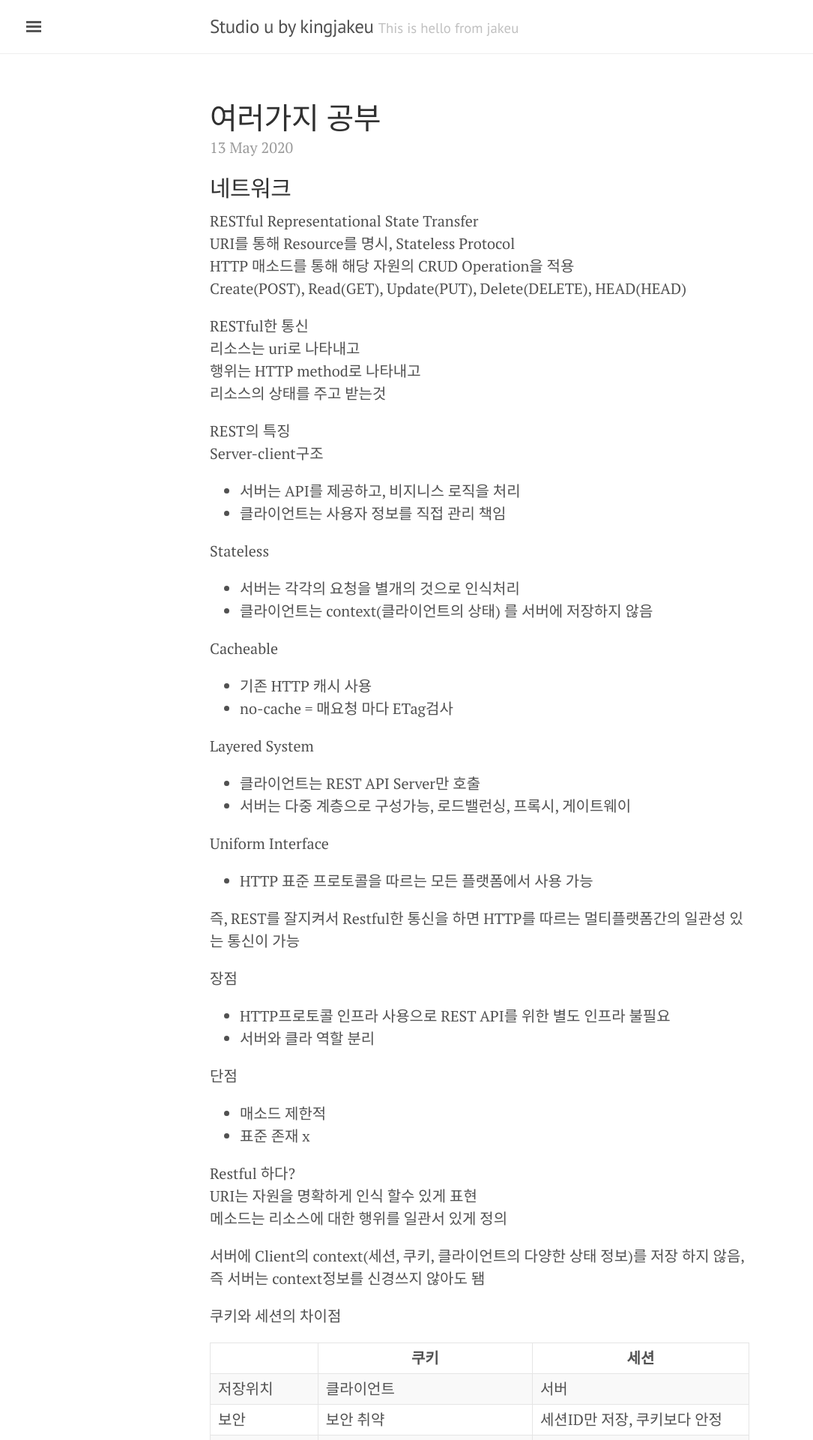
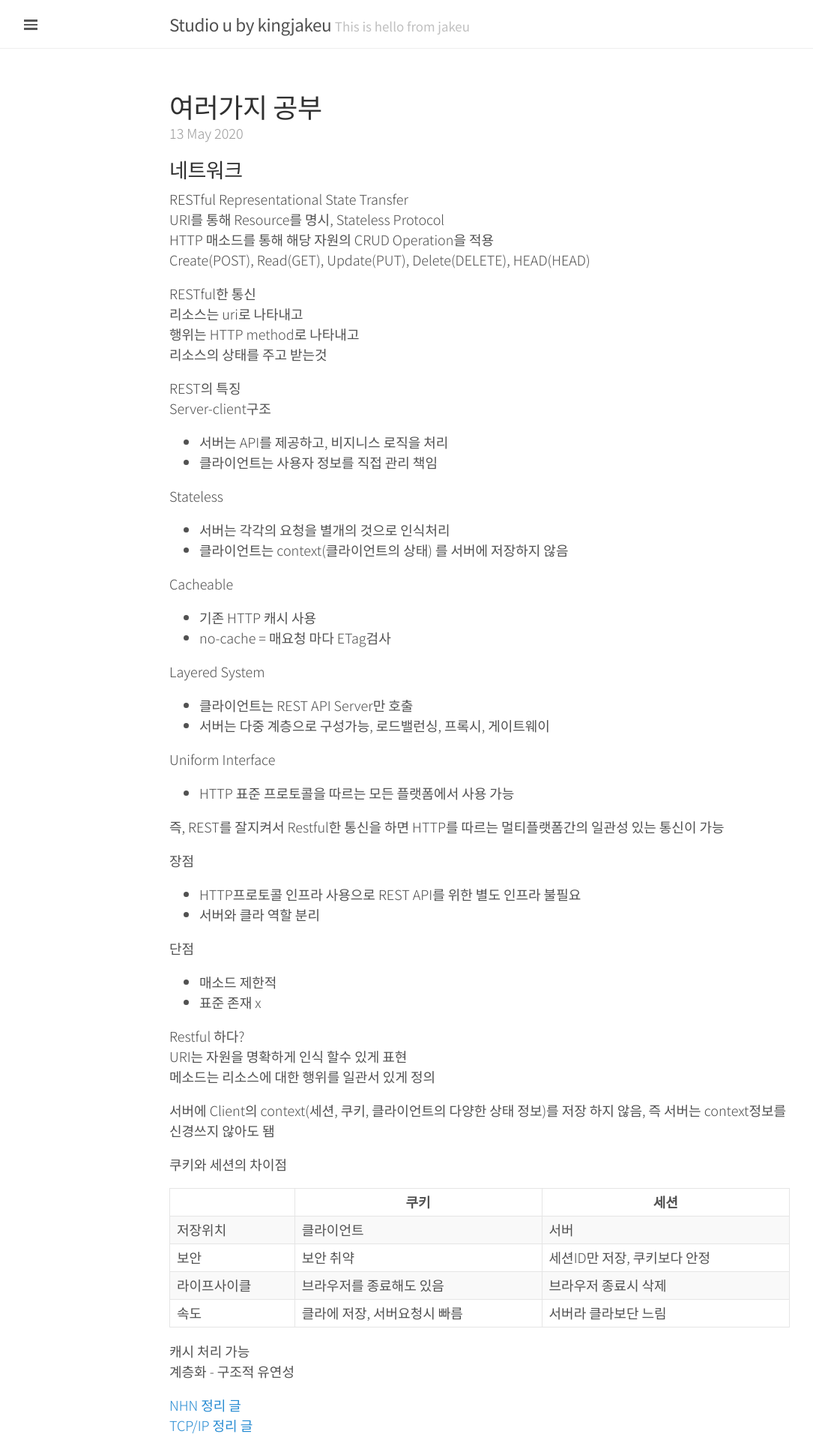
Before and after one commit to kingjakeu/kingjakeu.github.io, a Jekyll site: the page built from index.html, in a window 1280 px wide. Shown: the top 1920 px of the page at 75% size, without its empty margins (0-1085 px from the left). Built offline with Jekyll 4.4.1, drawn with Linux system fonts in a browser that asks for light colours; the list of posts is cut into pages by our own code.

```diff
--- a/public/css/lanyon.css
+++ b/public/css/lanyon.css
@@ -34,6 +34,7 @@
  * Update the foundational and global aspects of the page.
  */
 
+ @import url('https://fonts.googleapis.com/css2?family=Noto+Sans+KR:wght@300;400&display=swap');
 /* Prevent scroll on narrow devices */
 html,
 body {
@@ -41,11 +42,13 @@ body {
 }
 
 html {
-  font-family: "PT Serif", Georgia, "Times New Roman", serif;
+  font-family: 'Noto Sans KR', sans-serif;
+  font-weight: 300;
+  font-size: 18px;
 }
 
 h1, h2, h3, h4, h5, h6 {
-  font-family: "PT Sans", Helvetica, Arial, sans-serif;
+  font-family: 'Noto Sans KR', sans-serif;
   font-weight: 400;
   color: #313131;
   letter-spacing: -.025rem;
@@ -73,16 +76,16 @@ h1, h2, h3, h4, h5, h6 {
  */
 
 .container {
-  max-width: 28rem;
+  max-width: 48rem;
 }
-@media (min-width: 38em) {
+@media (min-width: 46em) {
   .container {
-    max-width: 32rem;
+    max-width: 40rem;
   }
 }
-@media (min-width: 56em) {
+@media (min-width: 64em) {
   .container {
-    max-width: 38rem;
+    max-width: 48rem;
   }
 }
 
@@ -148,7 +151,7 @@ h1, h2, h3, h4, h5, h6 {
   width: 14rem;
   visibility: hidden;
   overflow-y: auto;
-  font-family: "PT Sans", Helvetica, Arial, sans-serif;
+  font-family: 'Noto Sans KR', sans-serif;
   font-size: .875rem; /* 15px */
   color: rgba(255,255,255,.6);
   background-color: #202020;
--- a/public/css/poole.css
+++ b/public/css/poole.css
@@ -48,7 +48,7 @@ body {
 }
 
 html {
-  font-family: "Helvetica Neue", Helvetica, Arial, sans-serif;
+  font-family: 'Noto Sans KR', sans-serif;
   font-size: 16px;
   line-height: 1.5;
 }
--- /dev/null
+++ b/robots.txt
@@ -0,0 +1,4 @@
+User-agent: *
+Allow: /
+
+Sitemap: https://kingjakeu.github.io/sitemap.xml
--- a/sitemap.xml
+++ b/sitemap.xml
@@ -19,7 +19,7 @@ sitemap:
       {% if post.sitemap.changefreq %}
         <changefreq>{{ post.sitemap.changefreq }}</changefreq>
       {% else %}
-        <changefreq>monthly</changefreq>
+        <changefreq>weakly</changefreq>
       {% endif %}
       {% if post.sitemap.priority %}
         <priority>{{ post.sitemap.priority }}</priority>
```
Also changed, not shown: _posts/2020-01-17-spring-field-injection.md (+4 -0 lines), _posts/2020-05-12-study.md (+4 -0 lines).
